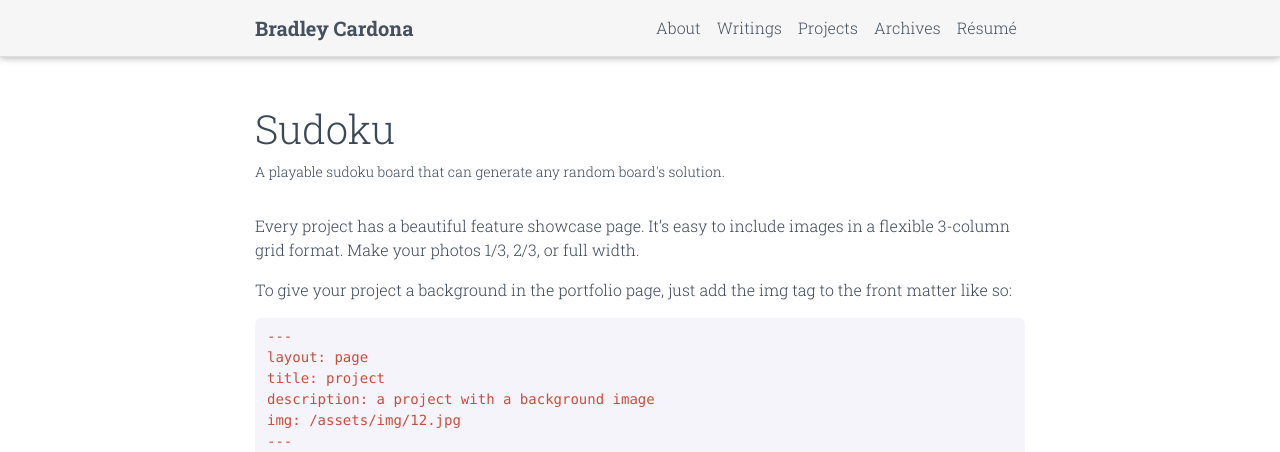
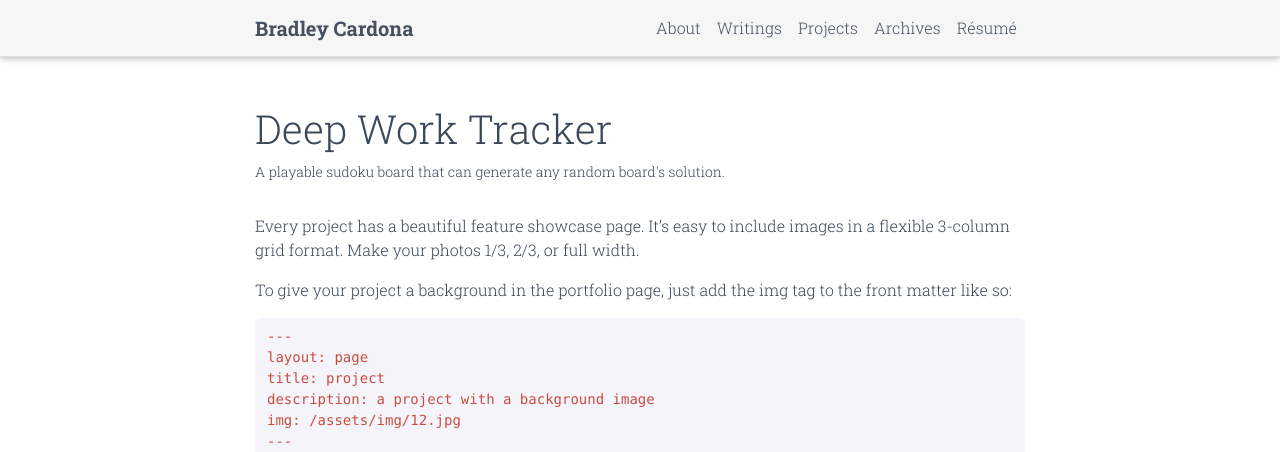
Before and after one commit to BMCARDONA/bmcardona.github.io, a Jekyll site: the page built from _projects/3_project.md, in a window 1280 px wide and 900 px high, cut to the strip 0-452 px from the top of the window. Built offline with Jekyll 4.4.1, drawn with Linux system fonts in a browser that asks for light colours; comment, search, counter and statistics services are not loaded; a style sheet for code colours, icons or effects is not loaded.

Commit message:
add deep work tracker

```diff
--- a/_projects/3_project.md
+++ b/_projects/3_project.md
@@ -1,9 +1,9 @@
 ---
 layout: page
-title: Sudoku
+title: Deep Work Tracker
 description: A playable sudoku board that can generate any random board's solution.
-img: assets/img/sudoku.png
-redirect: https://bcardona.com/sudoku-solver/
+img: assets/img/deep_work_tracker.png
+redirect: https://github.com/BMCARDONA/deep_work_tracker
 importance: 2
 category:
 ---
```
Also changed, not shown: assets/img/deep_work_tracker.png (added).
